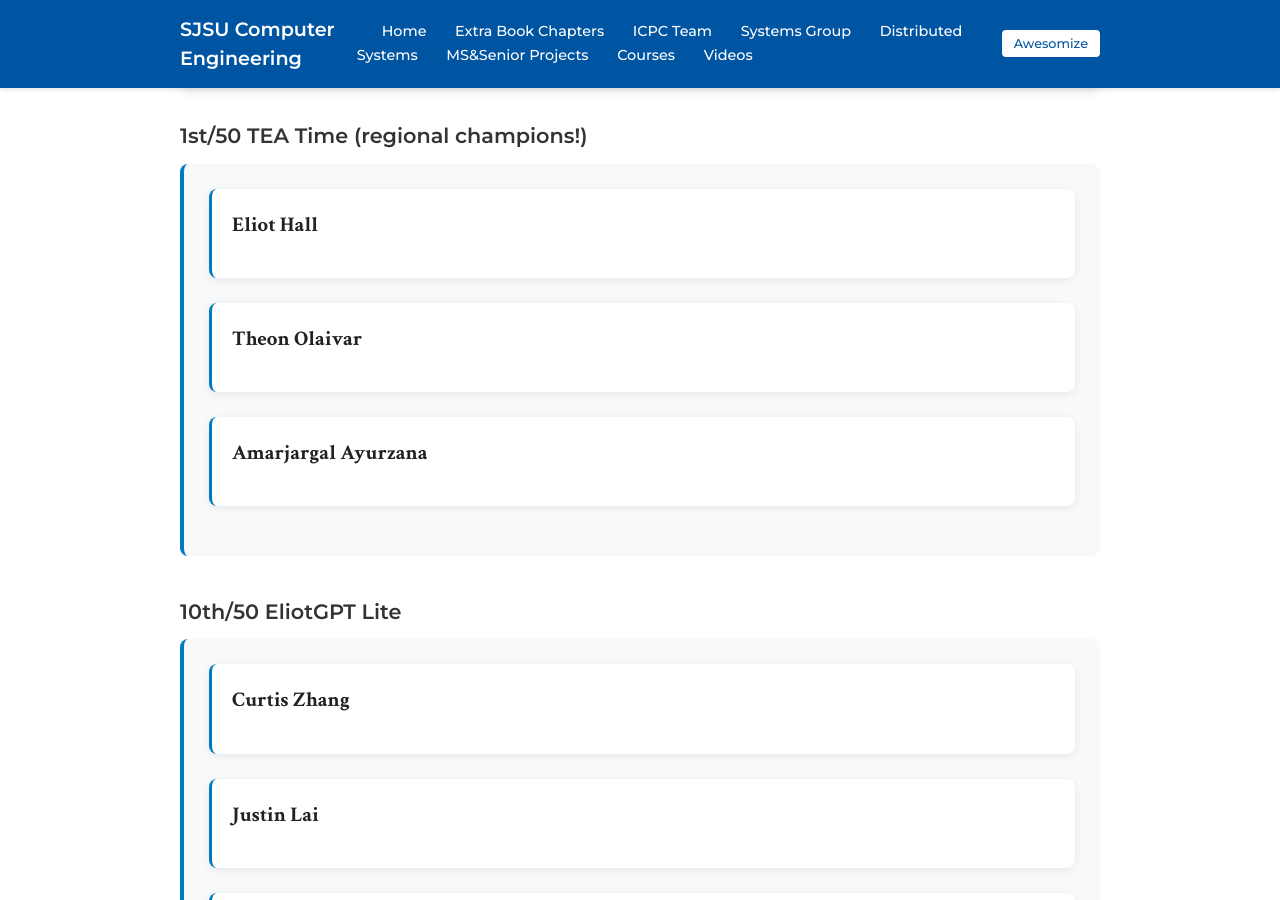
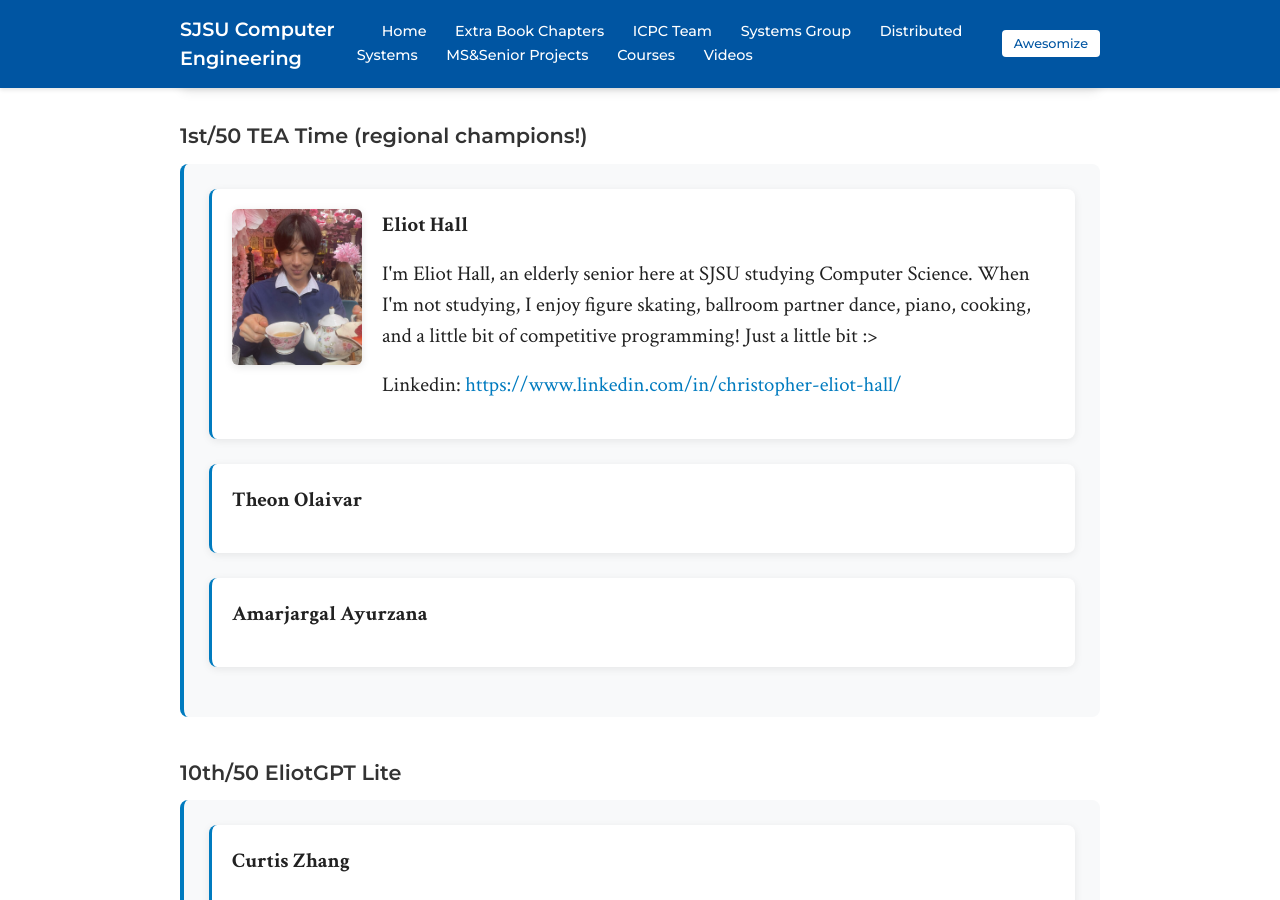
Before and after one commit to breed/benreed-sjsu, a Jekyll site: the page built from icpc/2026/index.md, in a window 1280 px wide and 900 px high, scrolled down 1738 px. Built offline with Jekyll 4.4.1, drawn with Linux system fonts in a browser that asks for light colours; some of the changed text lies outside the part shown.

Commit message:
add bios and photos for eliot and aidan, whoami team photo
Co-Authored-By: Claude Fable 5.2 <noreply@anthropic.com>

```diff
--- a/icpc/2026/index.md
+++ b/icpc/2026/index.md
@@ -18,7 +18,10 @@ team trainers: Eliot Hall, Aarya Chamkeri, Noah Ruderman, Curtis Zhang, Amarjarg
 
 <div class="team">
 <div class="member">
+<img class="member-photo" src="eliot.jpeg" alt="eliot hall">
 <p><strong>Eliot Hall</strong></p>
+<p>I'm Eliot Hall, an elderly senior here at SJSU studying Computer Science. When I'm not studying, I enjoy figure skating, ballroom partner dance, piano, cooking, and a little bit of competitive programming! Just a little bit :&gt;</p>
+<p>Linkedin: <a href="https://www.linkedin.com/in/christopher-eliot-hall/">https://www.linkedin.com/in/christopher-eliot-hall/</a></p>
 </div>
 
 <div class="member">
@@ -70,7 +73,10 @@ team trainers: Eliot Hall, Aarya Chamkeri, Noah Ruderman, Curtis Zhang, Amarjarg
 </div>
 
 <div class="member">
+<img class="member-photo" src="aidan.jpeg" alt="aidan spies">
 <p><strong>Aidan Spies</strong></p>
+<p>Hi! I'm Aidan Spies, a third-year Computer Science student here at SJSU. I enjoy playing sports, listening to music, goofing off with friends, and competitive programming (often several at the same time).</p>
+<p>LinkedIn: <a href="https://www.linkedin.com/in/aidanspies/">https://www.linkedin.com/in/aidanspies/</a><br>GitHub: <a href="https://github.com/aspies06">https://github.com/aspies06</a></p>
 </div>
 
 </div>
```
Also changed, not shown: other parts of icpc/2026/index.md (+1 -1 lines), icpc/2026/aidan.jpeg (added), icpc/2026/eliot.jpeg (added), icpc/2026/whoami.jpeg (added).
